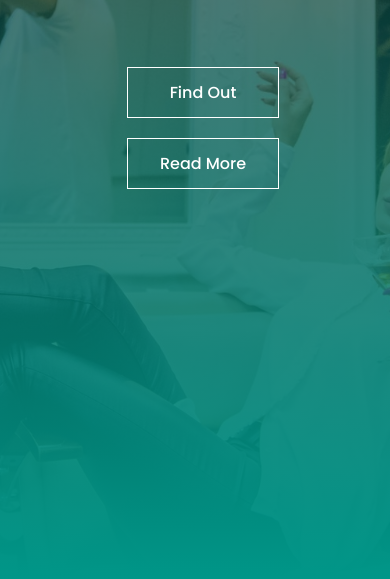
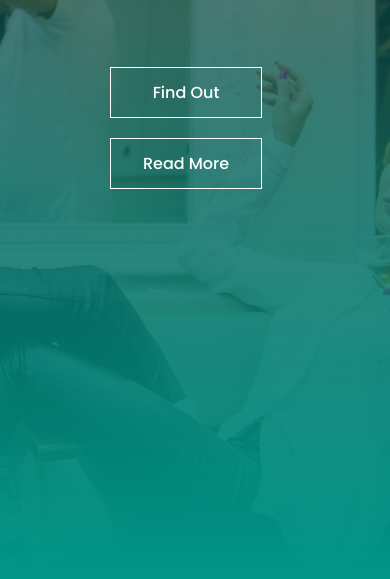
Before and after one commit to ShohanShabbir/Hair-Studio, a plain HTML site: page index.html in a window 390 px wide. Shown: the part 265-844 px from the top of the page. Drawn offline with Linux system fonts and the light colour scheme.

Commit message:
Update style.css

```diff
--- a/style.css
+++ b/style.css
@@ -414,7 +414,7 @@ hr{
     }
     .banner-btn {
 
-        margin-left: 30%;
+        margin-left: 100px;
     }
 
     .banner-btn a{
```
